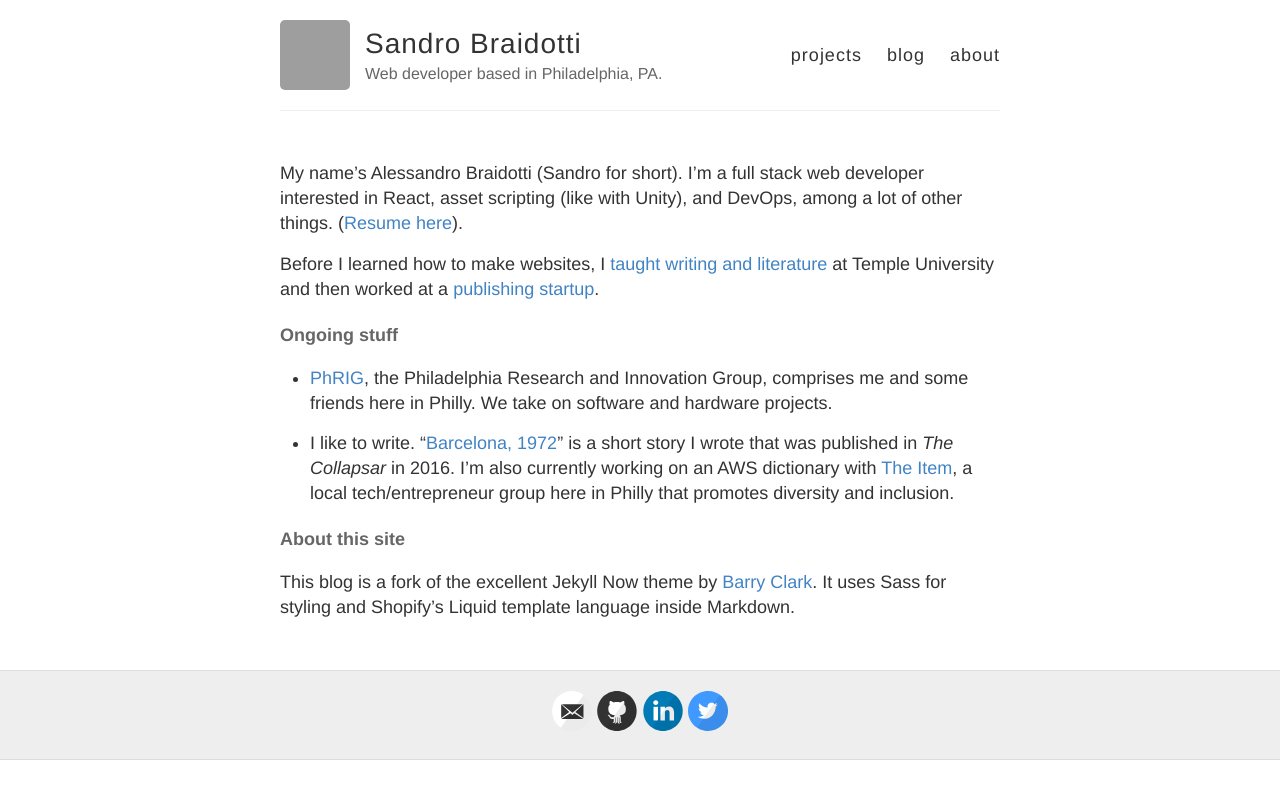
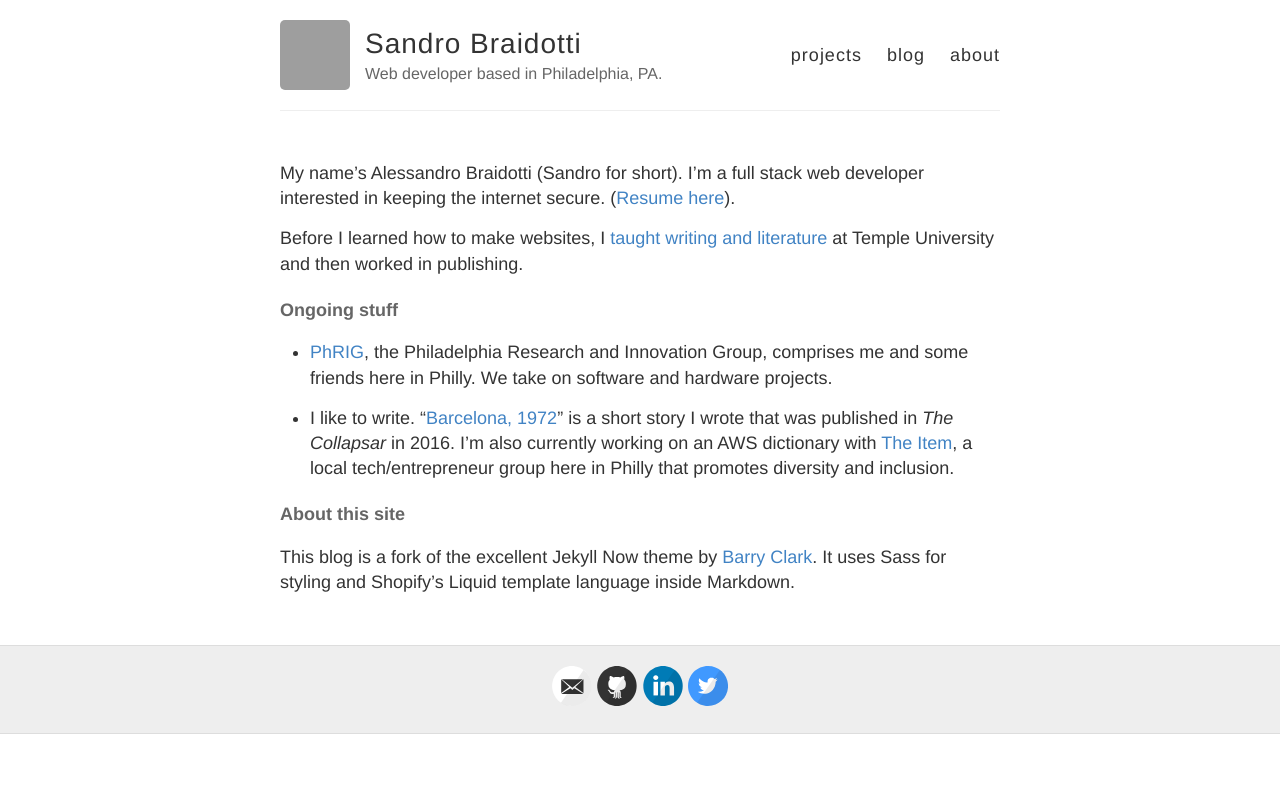
Before and after one commit to abraidotti/abraidotti.github.io, a Jekyll site: the page built from about.md, in a window 1280 px wide. Shown: the top 799 px of the page. Built offline with Jekyll 4.4.1, drawn with Linux system fonts in a browser that asks for light colours; grey boxes are pictures that could not be loaded.

Commit message:
add update

```diff
--- a/about.md
+++ b/about.md
@@ -4,9 +4,9 @@ title: about
 permalink: /about/
 ---
 
-My name's Alessandro Braidotti (Sandro for short). I'm a full stack web developer interested in React, asset scripting (like with Unity), and DevOps, among a lot of other things. ([Resume here]({{ site.url }}/downloadable/alessandro-braidotti-resume.pdf)).
+My name's Alessandro Braidotti (Sandro for short). I'm a full stack web developer interested in keeping the internet secure. ([Resume here]({{ site.url }}/downloadable/alessandro-braidotti-resume.pdf)).
 
-Before I learned how to make websites, I [taught writing and literature](http://www.ratemyprofessors.com/ShowRatings.jsp?tid=1321388) at Temple University and then worked at a [publishing startup](http://www.bookbaby.com).
+Before I learned how to make websites, I [taught writing and literature](http://www.ratemyprofessors.com/ShowRatings.jsp?tid=1321388) at Temple University and then worked in publishing.
 
 #### Ongoing stuff
 
```
Also changed, not shown: index.html (+14 -3 lines), projects.md (+1 -1 lines), 1 other file.
